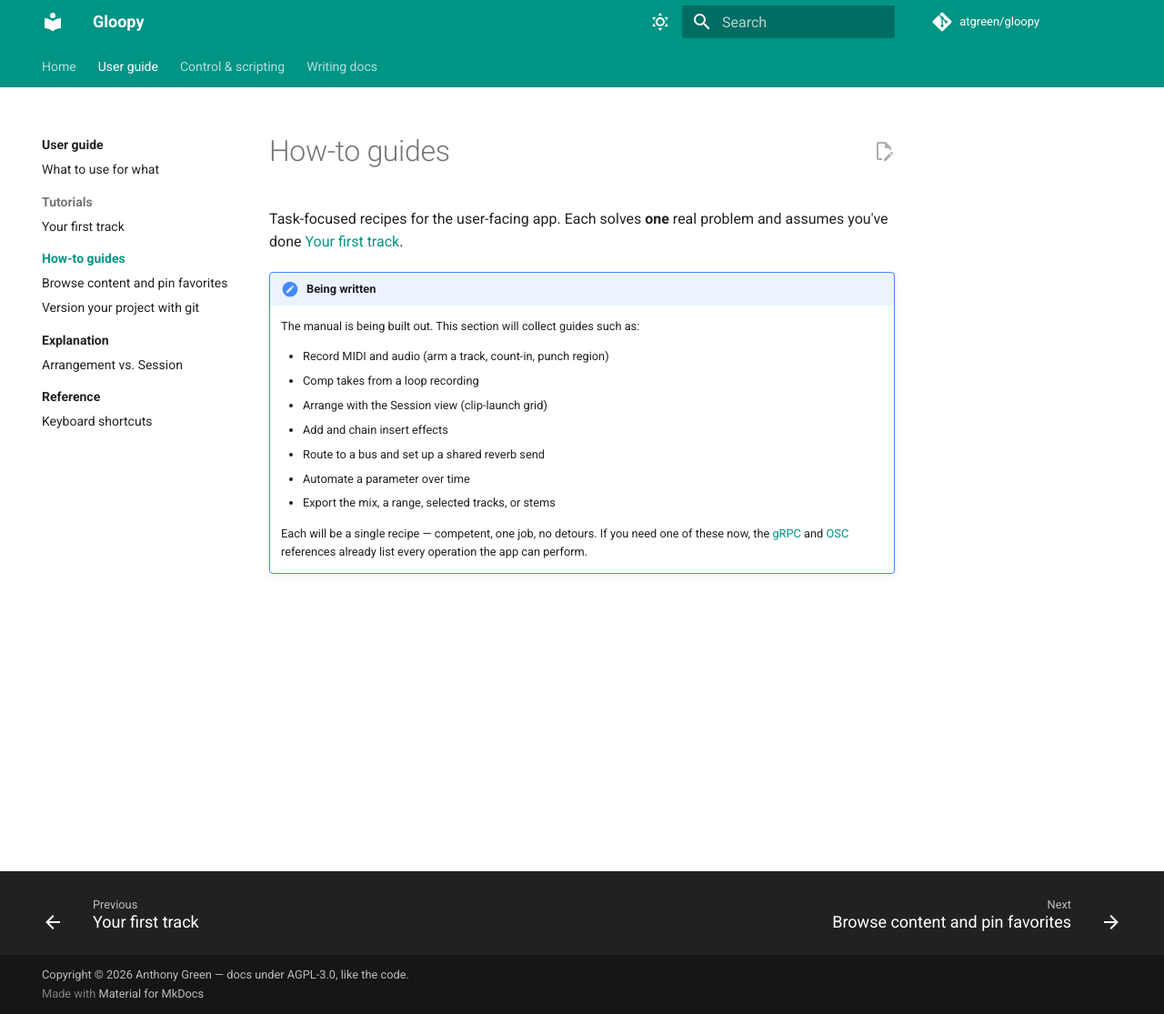
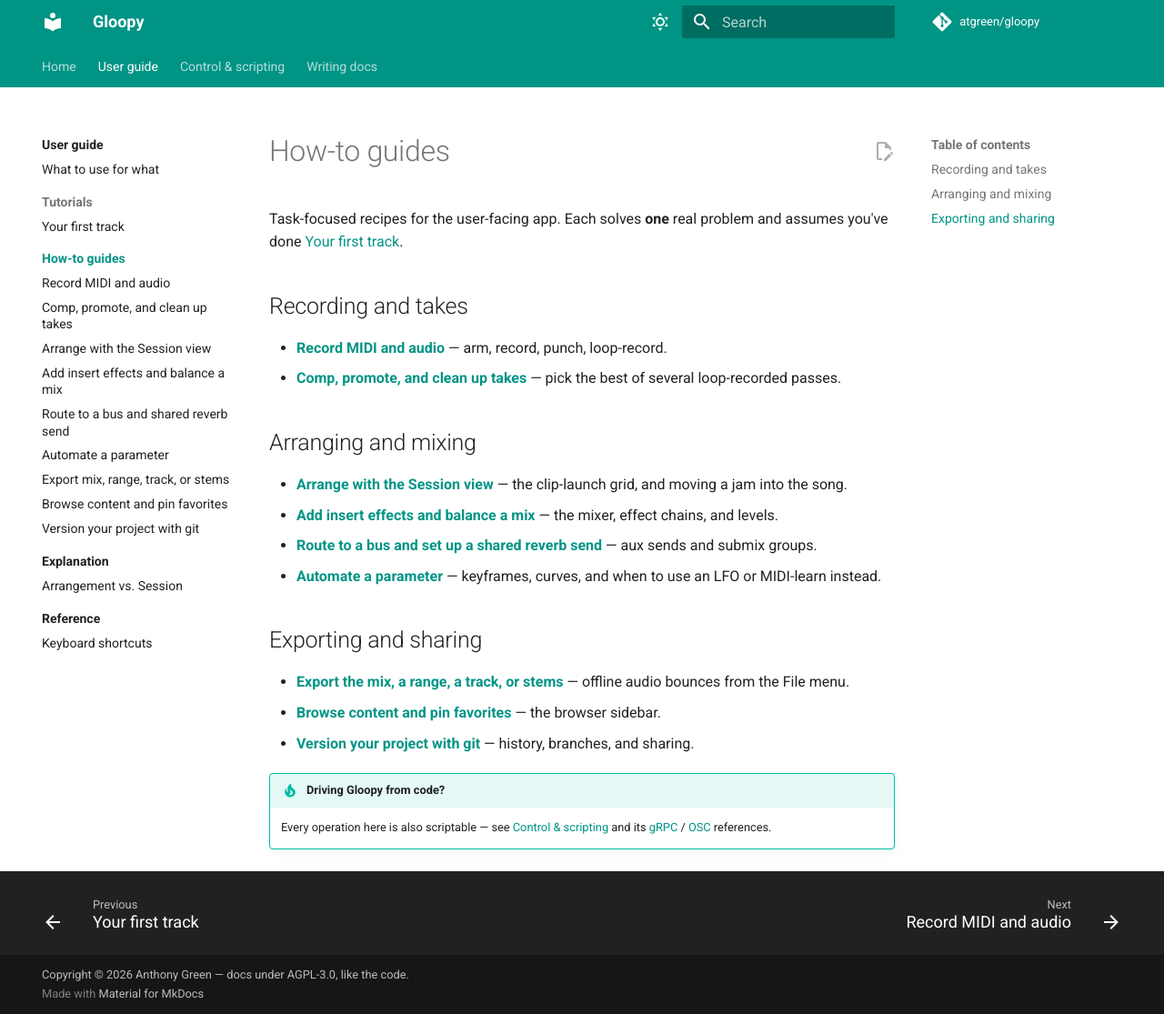
Before and after one commit to atgreen/gloopy, an MkDocs documentation site: the page built from docs/user-guide/how-to/index.md, in a window 1280 px wide and 1115 px high. Shown: the whole window at 91% size. Built offline with MkDocs 1.6.1 and Material for MkDocs 9.7.7, drawn with Linux system fonts in a browser that asks for light colours.

Commit message:
docs(user-guide): the seven core how-to recipes (record, takes, session, mix, bus, automate, export)
Item #1 of the docs backlog — the biggest gap after the first tutorial. Seven
task recipes, each grounded in the actual desktop UI (verified against Source/,
not invented):

- Record MIDI and audio — select/arm, Record, Alt-drag punch, loop-record.
- Comp, promote, and clean up takes — the take-lane menu.
- Arrange with the Session view — launch/stop, scene column, Q-quantize, record
  into a slot, capture to arrangement.
- Add insert effects and balance a mix — strip controls, FX menu, headroom.
- Route to a bus and shared reverb send — the send-vs-output distinction, aux
  reverb, Ctrl+G submix groups.
- Automate a parameter — the real keyframe-at-playhead flow from the mixer param
  menu (there is NO breakpoint-drawing lane), curves, and LFO/MIDI-learn.
- Export the mix, a range, a track, or stems — the File-menu bounce items.

Honestly notes the desktop gaps the UI audit surfaced (count-in/monitoring,
export profiles, recover-takes are API-only). Rewrote the how-to index into
grouped sections; added all seven to the nav. mkdocs --strict green.

Co-Authored-By: Claude Opus 4.8 (1M context) <noreply@anthropic.com>

```diff
--- a/docs/user-guide/how-to/index.md
+++ b/docs/user-guide/how-to/index.md
@@ -3,18 +3,35 @@
 Task-focused recipes for the user-facing app. Each solves **one** real problem and
 assumes you've done [Your first track](../tutorials/first-track.md).
 
-!!! note "Being written"
-    The manual is being built out. This section will collect guides such as:
+## Recording and takes
 
-    - Record MIDI and audio (arm a track, count-in, punch region)
-    - Comp takes from a loop recording
-    - Arrange with the Session view (clip-launch grid)
-    - Add and chain insert effects
-    - Route to a bus and set up a shared reverb send
-    - Automate a parameter over time
-    - Export the mix, a range, selected tracks, or stems
+- **[Record MIDI and audio](record-midi-and-audio.md)** — arm, record, punch,
+  loop-record.
+- **[Comp, promote, and clean up takes](comp-takes.md)** — pick the best of
+  several loop-recorded passes.
 
-    Each will be a single recipe — competent, one job, no detours. If you need one
-    of these now, the [gRPC](../../control-scripting/reference/grpc/index.md) and
-    [OSC](../../control-scripting/reference/osc/index.md) references already list
-    every operation the app can perform.
+## Arranging and mixing
+
+- **[Arrange with the Session view](arrange-with-session-view.md)** — the
+  clip-launch grid, and moving a jam into the song.
+- **[Add insert effects and balance a mix](effects-and-mixing.md)** — the mixer,
+  effect chains, and levels.
+- **[Route to a bus and set up a shared reverb send](bus-and-reverb-send.md)** —
+  aux sends and submix groups.
+- **[Automate a parameter](automate-a-parameter.md)** — keyframes, curves, and
+  when to use an LFO or MIDI-learn instead.
+
+## Exporting and sharing
+
+- **[Export the mix, a range, a track, or stems](export-audio.md)** — offline
+  audio bounces from the File menu.
+- **[Browse content and pin favorites](browse-and-favorites.md)** — the browser
+  sidebar.
+- **[Version your project with git](version-with-git.md)** — history, branches,
+  and sharing.
+
+!!! tip "Driving Gloopy from code?"
+    Every operation here is also scriptable — see
+    [Control & scripting](../../control-scripting/index.md) and its
+    [gRPC](../../control-scripting/reference/grpc/index.md) /
+    [OSC](../../control-scripting/reference/osc/index.md) references.
--- a/mkdocs.yml
+++ b/mkdocs.yml
@@ -103,6 +103,13 @@ nav:
           - Your first track: user-guide/tutorials/first-track.md
       - How-to guides:
           - user-guide/how-to/index.md
+          - Record MIDI and audio: user-guide/how-to/record-midi-and-audio.md
+          - Comp, promote, and clean up takes: user-guide/how-to/comp-takes.md
+          - Arrange with the Session view: user-guide/how-to/arrange-with-session-view.md
+          - Add insert effects and balance a mix: user-guide/how-to/effects-and-mixing.md
+          - Route to a bus and shared reverb send: user-guide/how-to/bus-and-reverb-send.md
+          - Automate a parameter: user-guide/how-to/automate-a-parameter.md
+          - Export mix, range, track, or stems: user-guide/how-to/export-audio.md
           - Browse content and pin favorites: user-guide/how-to/browse-and-favorites.md
           - Version your project with git: user-guide/how-to/version-with-git.md
       - Explanation:
```
Also changed, not shown: docs/user-guide/how-to/arrange-with-session-view.md (added, +68 -0 lines), docs/user-guide/how-to/automate-a-parameter.md (added, +59 -0 lines), docs/user-guide/how-to/bus-and-reverb-send.md (added, +53 -0 lines), docs/user-guide/how-to/comp-takes.md (added, +43 -0 lines), docs/user-guide/how-to/effects-and-mixing.md (added, +51 -0 lines), docs/user-guide/how-to/export-audio.md (added, +54 -0 lines), docs/user-guide/how-to/record-midi-and-audio.md (added, +55 -0 lines).
